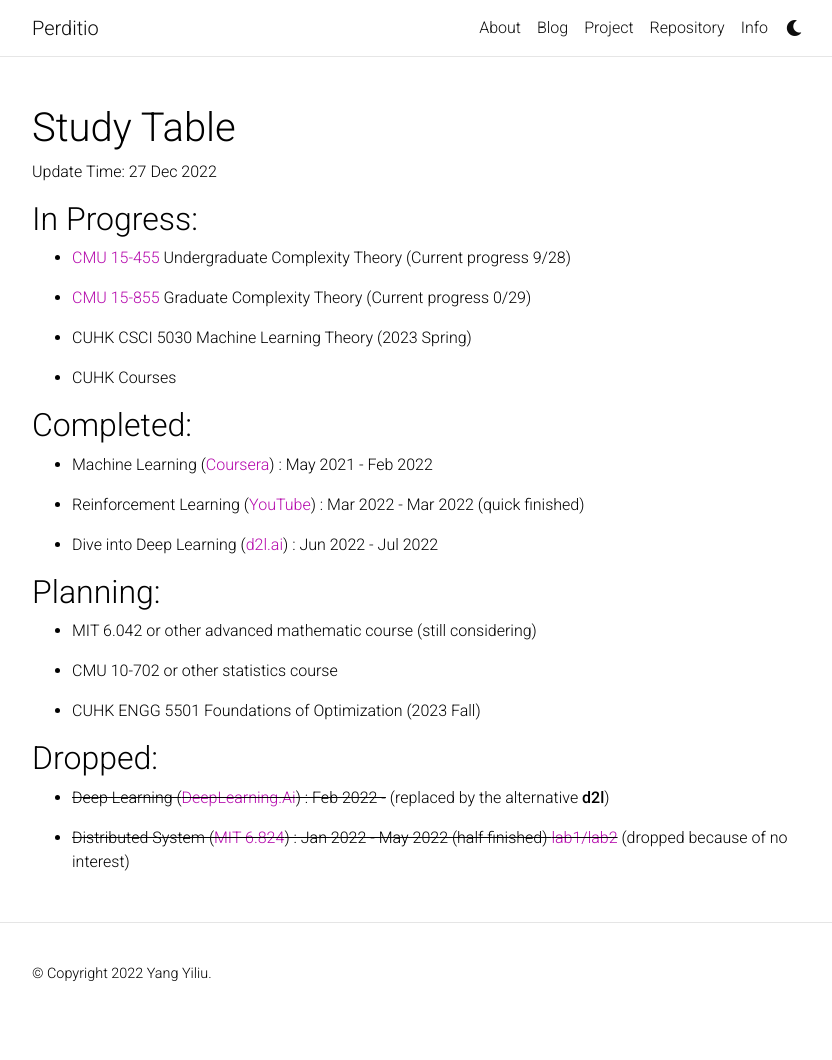
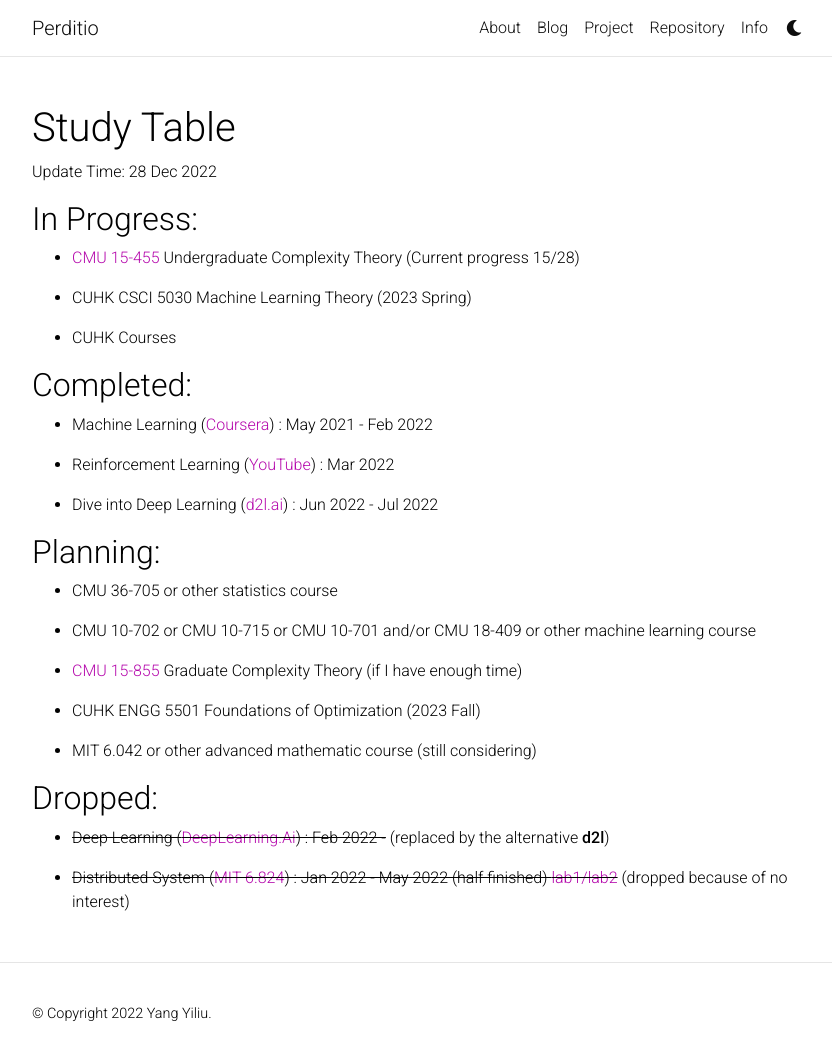
Before and after one commit to Yasgant/yasgant.github.io, a Jekyll site: the page built from table.md, in a window 1280 px wide and 1064 px high. Shown: the top 1060 px of the window, without its empty margins (223-1055 px from the left). Built offline with Jekyll 4.4.1, drawn with Linux system fonts in a browser that asks for light colours; comment, search, counter and statistics services are not loaded; a style sheet for code colours, icons or effects is not loaded.

Commit message:
update table

```diff
--- a/table.md
+++ b/table.md
@@ -4,13 +4,11 @@
 
 # Study Table
 
-Update Time: 27 Dec 2022
+Update Time: 28 Dec 2022
 
 ## In Progress:
 
-* [CMU 15-455](https://www.youtube.com/playlist?list=PLm3J0oaFux3YL5vLXpzOyJiLtqLp6dCW2) Undergraduate Complexity Theory (Current progress 9/28)
-
-* [CMU 15-855](https://www.youtube.com/playlist?list=PLm3J0oaFux3b8Gg1DdaJOzYNsaXYLAOKH) Graduate Complexity Theory (Current progress 0/29)
+* [CMU 15-455](https://www.youtube.com/playlist?list=PLm3J0oaFux3YL5vLXpzOyJiLtqLp6dCW2) Undergraduate Complexity Theory (Current progress 15/28)
 
 * CUHK CSCI 5030 Machine Learning Theory (2023 Spring)
 
@@ -20,17 +18,22 @@
 
 * Machine Learning ([Coursera](https://www.coursera.org/learn/machine-learning)) : May 2021 - Feb 2022
 
-* Reinforcement Learning ([YouTube](https://github.com/zhoubolei/introRL)) : Mar 2022 - Mar 2022 (quick finished)
+* Reinforcement Learning ([YouTube](https://github.com/zhoubolei/introRL)) : Mar 2022
 
 * Dive into Deep Learning ([d2l.ai](http://d2l.ai)) : Jun 2022 - Jul 2022
 
 ## Planning:
 
-* MIT 6.042 or other advanced mathematic course (still considering)
 
-* CMU 10-702 or other statistics course
+* CMU 36-705 or other statistics course
+
+* CMU 10-702 or CMU 10-715 or CMU 10-701 and/or CMU 18-409 or other machine learning course
+
+* [CMU 15-855](https://www.youtube.com/playlist?list=PLm3J0oaFux3b8Gg1DdaJOzYNsaXYLAOKH) Graduate Complexity Theory (if I have enough time)
 
 * CUHK ENGG 5501 Foundations of Optimization (2023 Fall)
+
+* MIT 6.042 or other advanced mathematic course (still considering)
 
 ## Dropped:
 * ~~Deep Learning ([DeepLearning.Ai](https://www.coursera.org/specializations/deep-learning)) : Feb 2022 -~~ (replaced by the alternative **d2l**)
```
Also changed, not shown: _pages/about.md (+1 -1 lines).
